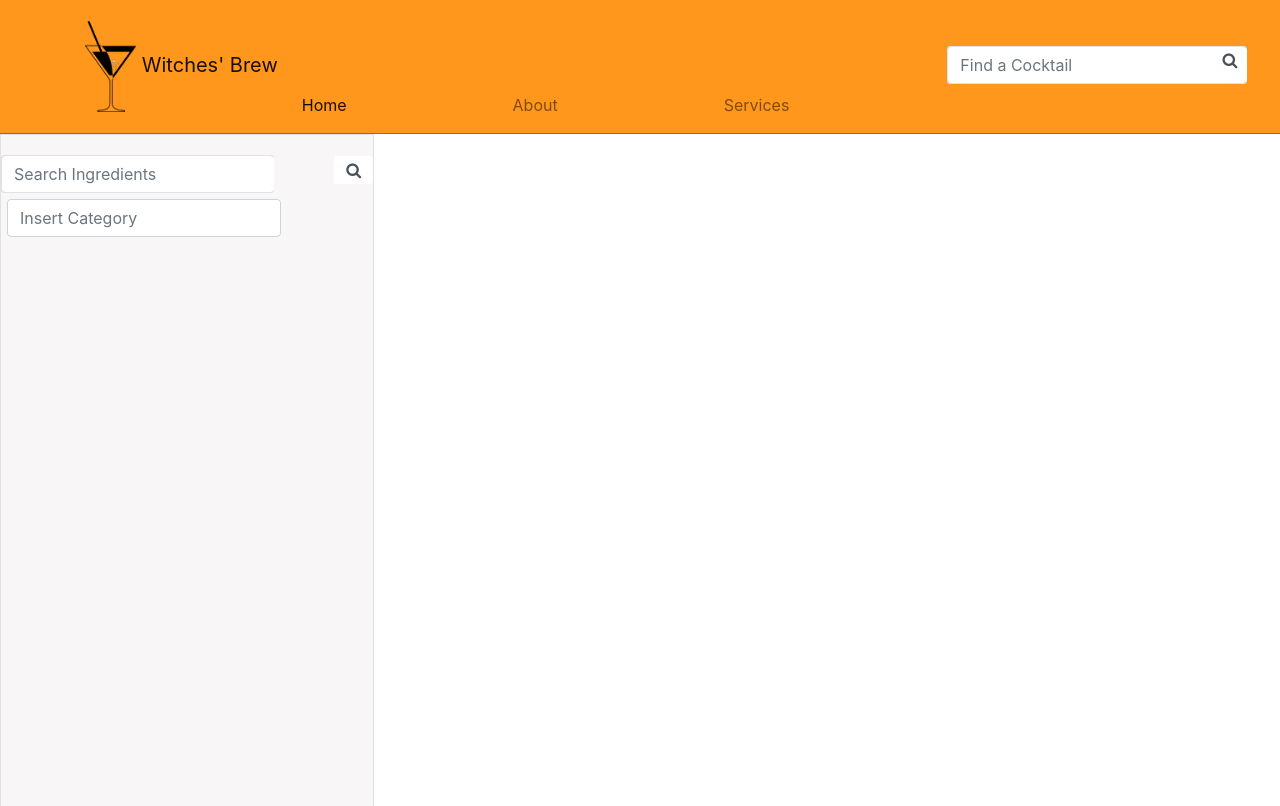
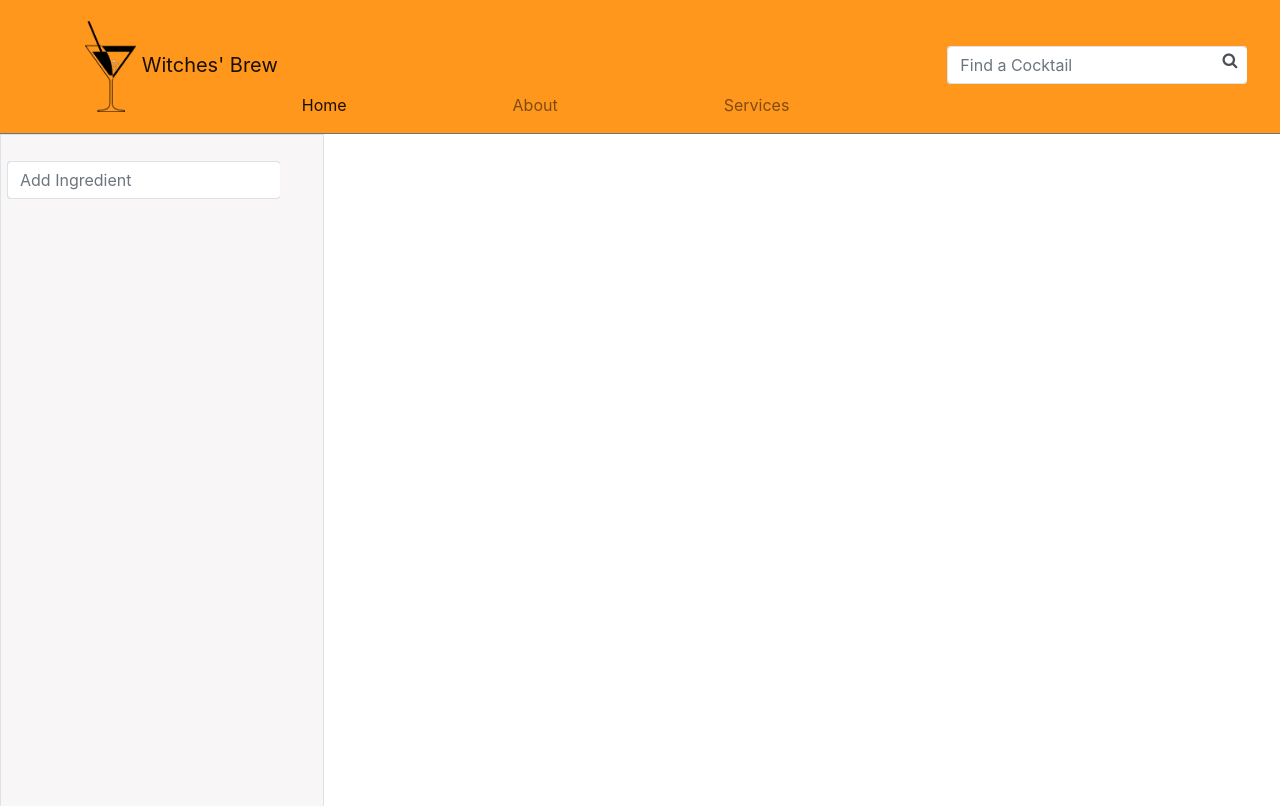
Before and after one commit to CS3398-betazoids-alphamales/CS3398-betazoids-S2020, a website with bundled scripts: page index.html in a window 1280 px wide. Built offline with nearby package versions, Linux system fonts and the light colour scheme; a script that the page names is missing.

Commit message:
More progress on tags/chips

```diff
--- a/index.html
+++ b/index.html
@@ -23,8 +23,6 @@
   <script src="main.module.js"></script>
   <script src="chips.module.js"></script>
   <script data-require="ui-bootstrap@*" data-semver="1.3.2" src="https://cdn.rawgit.com/angular-ui/bootstrap/gh-pages/ui-bootstrap-tpls-1.3.2.js"></script>
-
-
 
   <!-- Bootstrap core CSS -->
   <link href="vendor/bootstrap/css/bootstrap.min.css" rel="stylesheet">
@@ -79,27 +77,35 @@
 <div id="side-navigation" class="container-md sidenav border">
 
   <!-- Search form -->
-  <div class="input-group">
-       <input class="form-control py-2 border-right-0 border typeahead" type="text" spellcheck="false"
-              placeholder="Search Ingredients" autocomplete="off" id="sidebar-search">
-       <span class="input-group-append">
-          <div class="input-group-text bg-white" style="border: none; top: 1px; right:0px; position: absolute;"><i class="fa fa-search"></i></div>
-       </span>
-   </div>
+<!--  <div class="input-group">-->
+<!--       <input class="form-control py-2 border-right-0 border typeahead" type="text" spellcheck="false"-->
+<!--              placeholder="Search Ingredients" autocomplete="off" id="sidebar-search">-->
+<!--       <span class="input-group-append">-->
+<!--          <div class="input-group-text bg-white" style="border: none; top: 1px; right:0px; position: absolute;"><i class="fa fa-search"></i></div>-->
+<!--       </span>-->
+<!--   </div>-->
 
+<!--  <div class="input-group">-->
+<!--    <input class="form-control py-2 border-right-0 border typeahead" type="text" spellcheck="false"-->
+<!--           placeholder="Search Ingredients" autocomplete="off" id="sidebar-search">-->
+<!--    <span class="input-group-append">-->
+<!--      <div class="input-group-text bg-white" style="border: none; top: 1px; right:0px; position: absolute;"><i class="fa fa-search"></i></div>-->
+<!--    </span>-->
+<!--  </div>-->
 
   <div ng-controller="mainController as ctrl">
     <div class="row">
       <form class="form-inline">
         <div class="form-group col-xs-6 col-sm-6 col-md-6">
           <input type="text"
-                 class="form-control"
+                 class="form-control py-2 border-right-0 border typeahead"
+                 spellcheck="false"
                  id="exampleInputName2"
-                 placeholder="Insert Category"
+                 placeholder="Add Ingredient"
                  ng-model="ctrl.insert">
         </div>
         <button type="submit" class="btn btn-default" ng-click="ctrl.add(ctrl.insert)">
-        Validate
+        +
       </button>
       </form>
     </div>
```
Also changed, not shown: test-index.html (+2 -2 lines).
